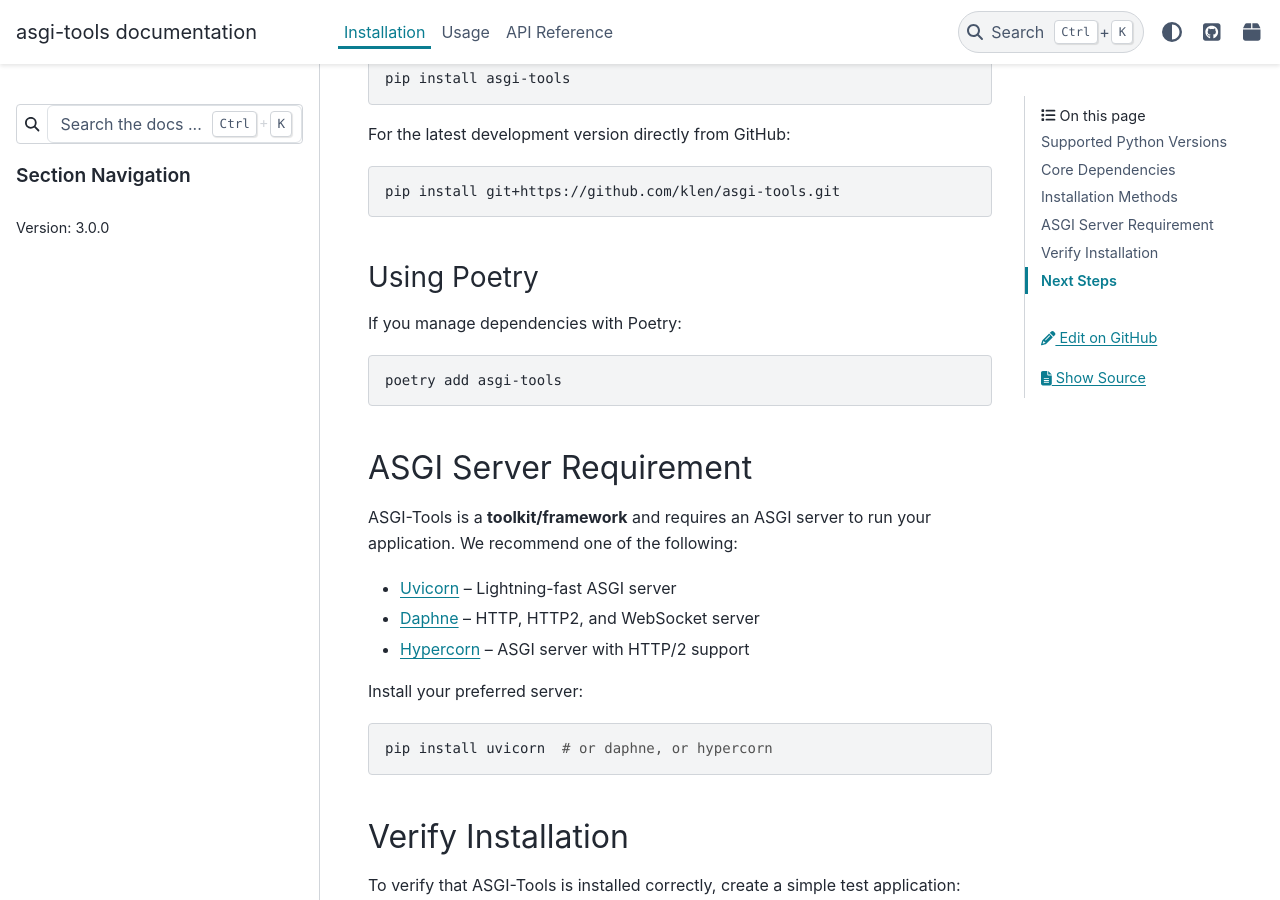
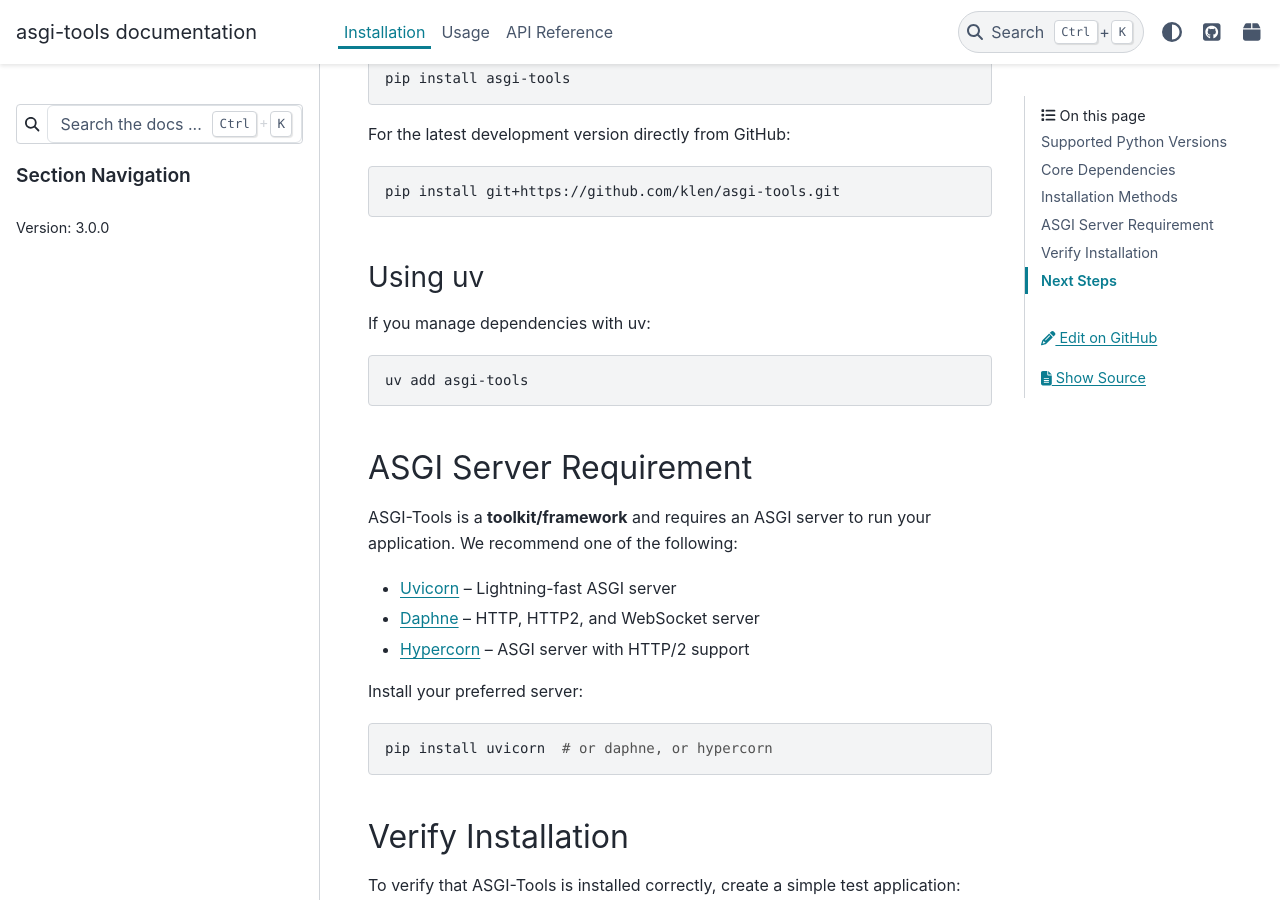
Before and after one commit to klen/asgi-tools, a Sphinx documentation site: the page built from docs/installation.rst, in a window 1280 px wide and 900 px high, scrolled down 874 px. Built offline with Sphinx 7.4.7 and the PyData theme 0.15.4, drawn with Linux system fonts in a browser that asks for light colours.

Commit message:
build: migrate from poetry to uv
Replace poetry.lock with uv.lock and drive dev environment, outdated,
upgrade and release targets through uv. Use the default .venv instead of
the env/ directory.

```diff
--- a/docs/installation.rst
+++ b/docs/installation.rst
@@ -40,14 +40,14 @@
 
     pip install git+https://github.com/klen/asgi-tools.git
 
-Using Poetry
-~~~~~~~~~~~~
+Using uv
+~~~~~~~~
 
-If you manage dependencies with Poetry:
+If you manage dependencies with uv:
 
 .. code-block:: sh
 
-    poetry add asgi-tools
+    uv add asgi-tools
 
 ASGI Server Requirement
 ------------------------
```
Also changed, not shown: .pre-commit-config.yaml, 4 other files.
